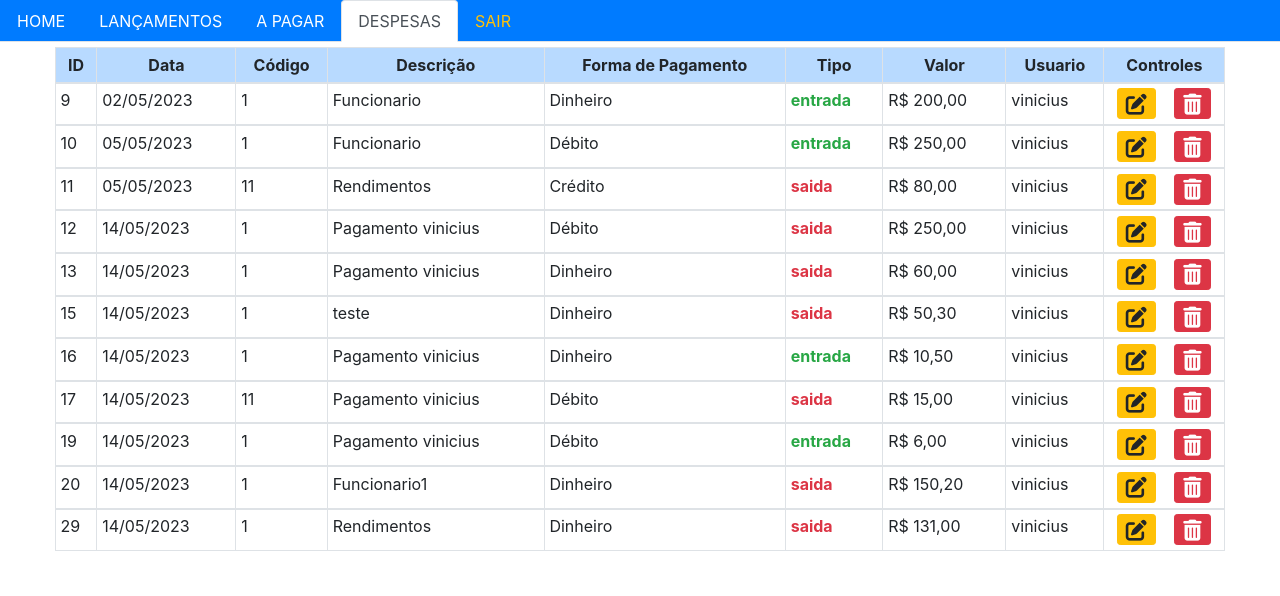
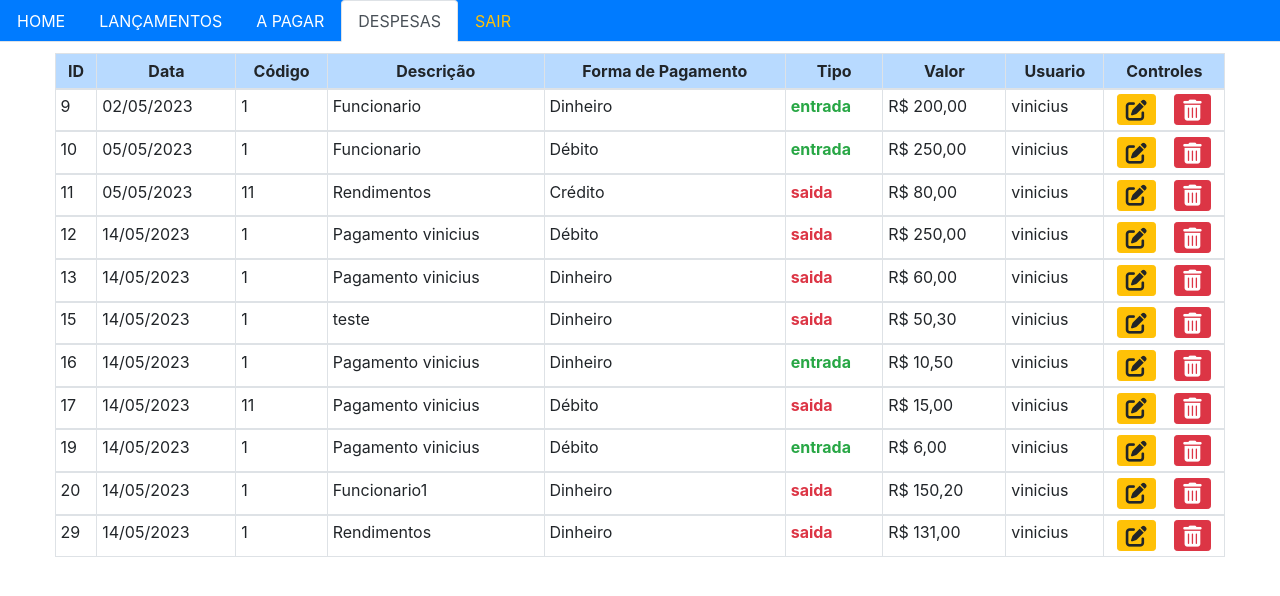
Before and after one commit to BrunoTdC/espetomadeira_concluido, a Flask app: page /despesas.html in a window 1280 px wide. Shown: the top 596 px of the page. Run offline with Flask 2, Linux system fonts and the light colour scheme; a user stored in the database is signed in; data comes from the database, SQL or seed files in the repository; some libraries are stand-ins or nearby versions.

Commit message:
espeto madeira

```diff
--- a/templates/despesas.html
+++ b/templates/despesas.html
@@ -14,7 +14,7 @@
     <title>Despesas</title>
 </head>
 <body style="overflow-x: hidden; overflow-y: visible; ">
-    <ul class="nav nav-tabs bg-primary ">
+    <ul class="nav nav-tabs bg-primary fixed-top">
         <li class="nav-item">
           <a class="nav-link text-white" href="home.html">HOME</a>
         </li>
@@ -35,7 +35,7 @@
     <div class="container-md" style="margin-top: 5px; ; height: 600px;">
       <div class="row">
         <div class="col-md-11" style="margin: auto;">
-          <table class="table table-hover table-bordered table-sm">
+          <table class="table table-hover table-bordered table-sm mt-5">
             <thead class="text-center table-primary">
               <tr>
                 <th>ID</th>
```
